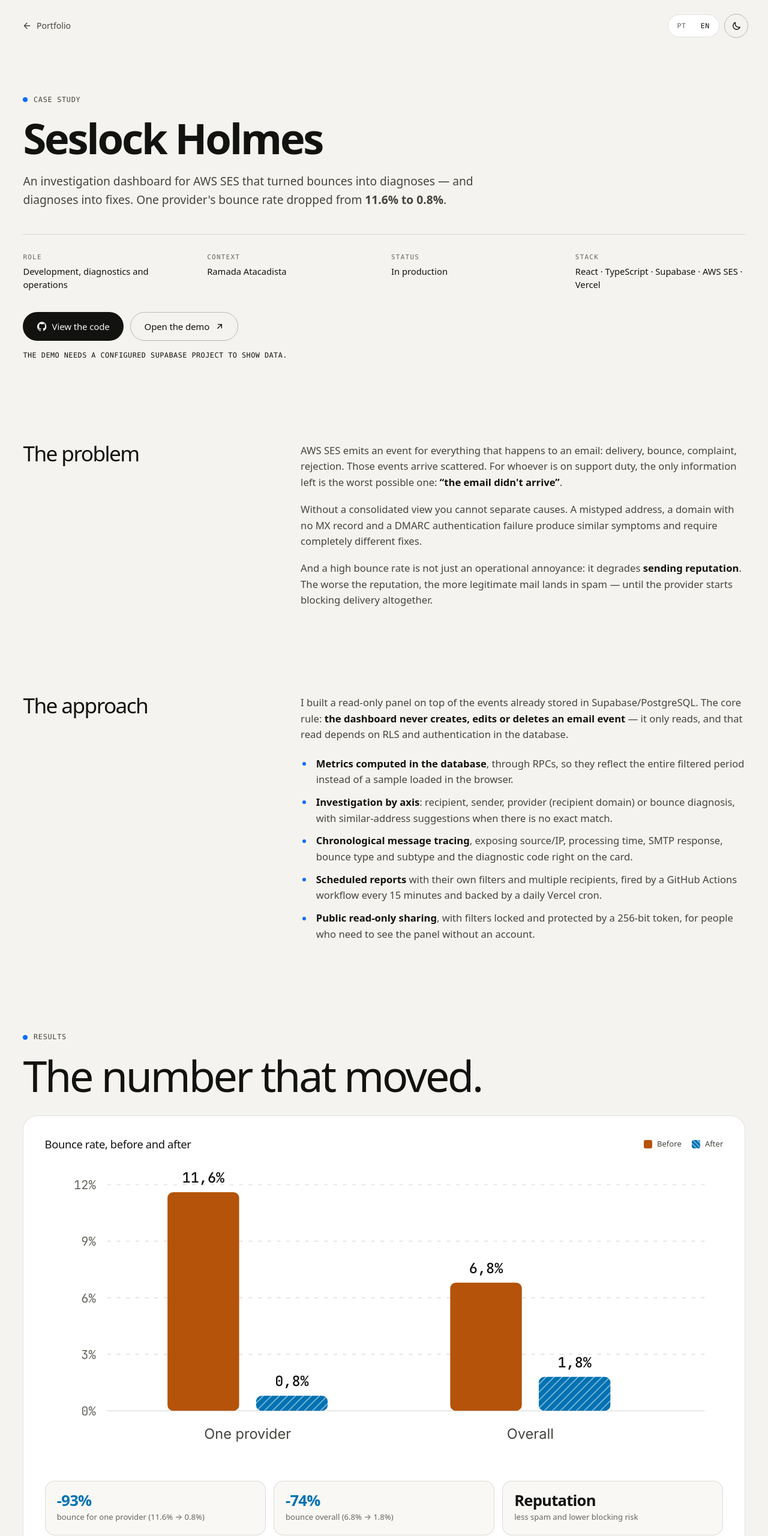
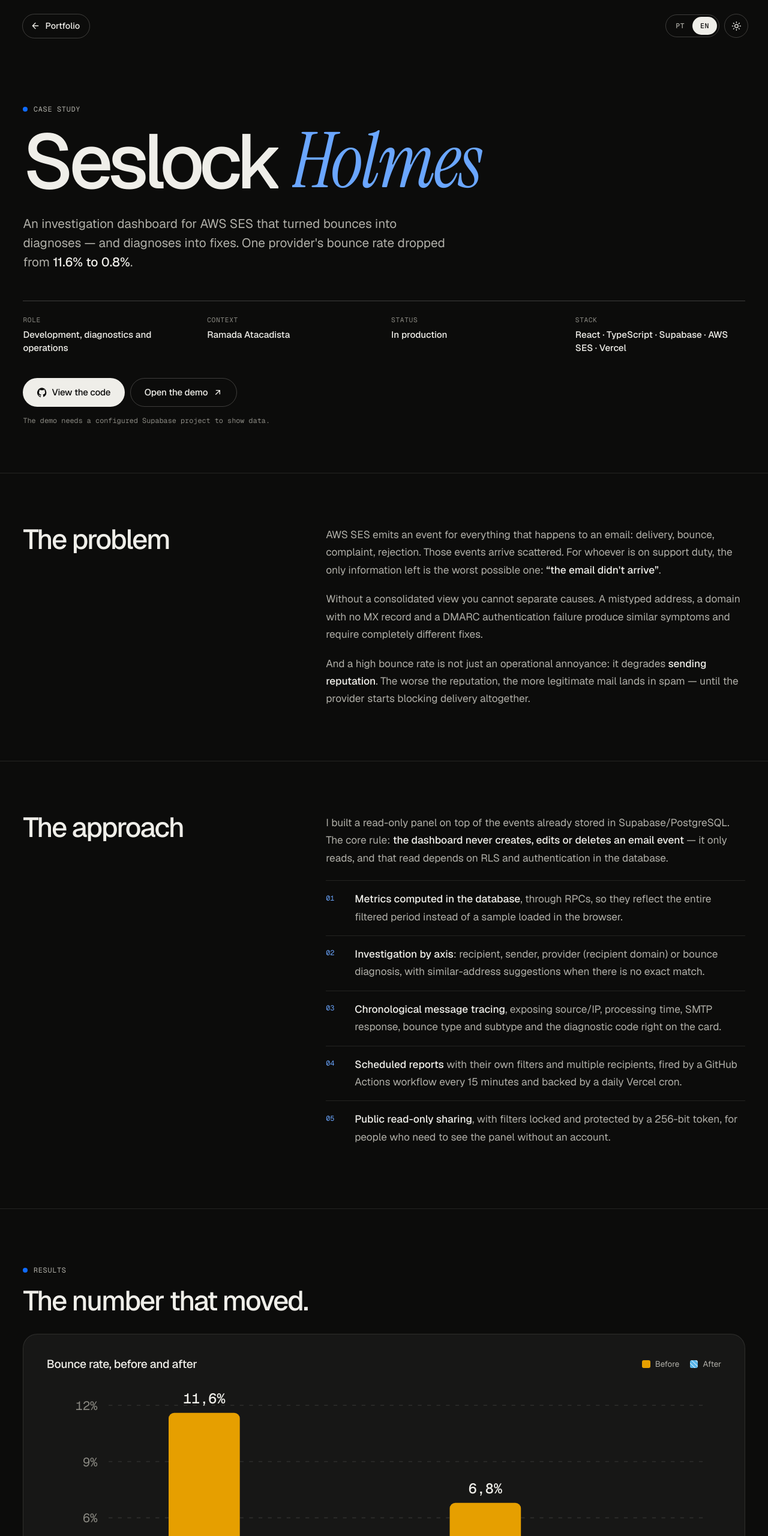
Before and after one commit to rencaldas/rencaldas.github.io, a plain HTML site: page seslock-holmes/index.html in a window 1280 px wide. Shown: the top 2560 px of the page at 60% size. Drawn offline with nearby package versions, Linux system fonts and the light colour scheme.

Commit message:
feat(case-study): alinha o estudo de caso do Seslock Holmes ao novo design
Remove o fundo aurora, adota a nova tipografia, deixa o tema escuro como padrão e anima as barras do gráfico ao entrar na tela.

```diff
--- a/assets/css/case-study.css
+++ b/assets/css/case-study.css
@@ -1,5 +1,5 @@
-/* Bilingual switch: only the active locale's copy stays in the DOM flow, which
-   also keeps the hidden language out of the accessibility tree. */
+/* Troca bilíngue: só o idioma ativo fica no fluxo do DOM, o que também tira o
+   idioma oculto da árvore de acessibilidade. */
 :root[data-locale="pt"] [data-lang="en"],
 :root[data-locale="en"] [data-lang="pt"] {
   display: none;
@@ -8,96 +8,111 @@
 .lang-switch {
   display: inline-flex;
   padding: 3px;
-  border: 1px solid var(--border);
+  border: 1px solid var(--border-strong);
   border-radius: 999px;
-  background: var(--surface);
 }
 
 .lang-switch button {
-  padding: 0.35rem 0.75rem;
+  padding: 0.35rem 0.8rem;
   border: 0;
   border-radius: 999px;
   background: transparent;
-  color: var(--text-dim);
+  color: var(--text-soft);
   font-family: var(--font-mono);
   font-size: 0.72rem;
   font-weight: 500;
   letter-spacing: 0.06em;
-  cursor: pointer;
-  transition: background-color 240ms var(--ease), color 240ms var(--ease);
+  transition: background-color 300ms var(--ease), color 300ms var(--ease);
 }
 
 .lang-switch button[aria-pressed="true"] {
-  background: var(--grad);
-  color: var(--accent-ink);
+  background: var(--invert-bg);
+  color: var(--invert-text);
 }
 
 .back-link {
   display: inline-flex;
   align-items: center;
-  gap: 0.5rem;
-  color: var(--text-soft);
-  font-size: 0.88rem;
+  gap: 0.55rem;
+  padding: 0.5rem 1rem 0.5rem 0.8rem;
+  border: 1px solid var(--border-strong);
+  border-radius: 999px;
+  font-size: 0.9rem;
   font-weight: 500;
-  transition: color 240ms var(--ease), gap 240ms var(--ease);
+  transition: border-color 300ms var(--ease), gap 400ms var(--ease-out);
 }
 
 .back-link svg {
   width: 1rem;
   height: 1rem;
-  transition: transform 240ms var(--ease);
+  transition: transform 400ms var(--ease-out);
 }
 
 .back-link:hover {
-  color: var(--accent);
-  gap: 0.7rem;
+  gap: 0.8rem;
+  border-color: var(--text);
 }
 
 .back-link:hover svg {
-  transform: translateX(-2px);
+  transform: translateX(-3px);
 }
 
 /* ------------------------------------------------------------------ hero -- */
 
 .case-hero {
-  padding-top: clamp(7rem, 13vw, 9.5rem);
-  padding-bottom: clamp(2.5rem, 5vw, 4rem);
+  padding-top: calc(var(--header-h) + clamp(3.5rem, 9vw, 6rem));
+  padding-bottom: clamp(3rem, 6vw, 5rem);
 }
 
 .case-title {
-  max-width: 20ch;
-  font-size: clamp(2.5rem, 6vw, 4.4rem);
-  letter-spacing: -0.045em;
-  line-height: 1;
+  max-width: 12ch;
+  font-size: clamp(3.2rem, 10vw, 9rem);
+  font-weight: 500;
+  letter-spacing: -0.065em;
+  line-height: 0.9;
+}
+
+.case-title em {
+  font-family: var(--font-serif);
+  font-style: italic;
+  font-weight: 400;
+  letter-spacing: -0.02em;
+  color: var(--accent-text);
 }
 
 .case-sub {
-  max-width: 48rem;
-  margin-top: 1.4rem;
+  max-width: 44rem;
+  margin-top: 1.8rem;
   color: var(--text-soft);
-  font-size: clamp(1.02rem, 1.6vw, 1.2rem);
+  font-size: clamp(1.08rem, 1.7vw, 1.3rem);
+  line-height: 1.55;
+}
+
+.case-sub strong {
+  color: var(--text);
+  font-weight: 500;
 }
 
 .case-meta {
   display: grid;
   grid-template-columns: repeat(auto-fit, minmax(11rem, 1fr));
   gap: 1.5rem;
-  margin-top: 2.6rem;
-  padding-top: 1.8rem;
-  border-top: 1px solid var(--border);
+  margin-top: 3rem;
+  padding-top: 1.4rem;
+  border-top: 1px solid var(--border-strong);
 }
 
 .case-meta dt {
   margin-bottom: 0.3rem;
   color: var(--text-dim);
   font-family: var(--font-mono);
-  font-size: 0.68rem;
-  letter-spacing: 0.12em;
+  font-size: 0.7rem;
+  letter-spacing: 0.06em;
   text-transform: uppercase;
 }
 
 .case-meta dd {
-  font-size: 0.92rem;
+  font-size: 0.95rem;
   font-weight: 500;
   line-height: 1.45;
 }
@@ -105,106 +120,135 @@
 .case-actions {
   display: flex;
   flex-wrap: wrap;
-  gap: 0.7rem;
-  margin-top: 2.2rem;
+  gap: 0.6rem;
+  margin-top: 2.4rem;
+}
+
+.case-hero .mono {
+  color: var(--text-dim);
+  text-transform: none;
+  letter-spacing: 0;
 }
 
 /* --------------------------------------------------------------- content -- */
 
 .case-section {
-  padding-block: clamp(3rem, 6vw, 4.5rem);
+  padding-block: clamp(3.5rem, 7vw, 5.5rem);
+  border-top: 1px solid var(--border);
 }
 
 .case-layout {
   display: grid;
-  grid-template-columns: minmax(0, 0.35fr) minmax(0, 0.65fr);
-  gap: clamp(2rem, 5vw, 4rem);
+  grid-template-columns: minmax(0, 0.38fr) minmax(0, 0.62fr);
+  gap: clamp(2rem, 6vw, 5rem);
   align-items: start;
 }
 
 .case-layout > h2 {
   position: sticky;
-  top: 6.5rem;
-  font-size: clamp(1.6rem, 3vw, 2.2rem);
+  top: 7rem;
+  font-size: clamp(1.9rem, 3.6vw, 3rem);
+}
+
+.case-section h2 {
+  font-size: clamp(1.9rem, 3.6vw, 3rem);
 }
 
 .case-body {
   display: grid;
-  gap: 1.15rem;
+  gap: 1.2rem;
   color: var(--text-soft);
-  font-size: 1.04rem;
+  font-size: 1.08rem;
+  line-height: 1.7;
 }
 
 .case-body > [data-lang] {
   display: grid;
-  gap: 1.15rem;
+  gap: 1.2rem;
 }
 
 .case-body strong {
   color: var(--text);
-  font-weight: 600;
+  font-weight: 500;
+}
+
+.case-body code {
+  padding: 0.1rem 0.4rem;
+  border-radius: var(--r-xs);
+  background: var(--bg-2);
+  color: var(--text);
+  font-family: var(--font-mono);
+  font-size: 0.86em;
 }
 
 .case-body ul {
   display: grid;
-  gap: 0.7rem;
+  gap: 0;
   margin: 0.2rem 0 0;
   padding: 0;
   list-style: none;
+  counter-reset: item;
 }
 
 .case-body li {
   position: relative;
-  padding-left: 1.6rem;
+  padding: 1rem 0 1rem 3rem;
+  border-top: 1px solid var(--border);
+  counter-increment: item;
 }
 
 .case-body li::before {
   position: absolute;
-  top: 0.62em;
-  left: 0.2rem;
-  width: 6px;
-  height: 6px;
-  border-radius: 50%;
-  background: var(--accent);
-  content: "";
+  top: 1.15rem;
+  left: 0;
+  color: var(--accent-text);
+  font-family: var(--font-mono);
+  font-size: 0.74rem;
+  content: counter(item, decimal-leading-zero);
 }
 
 .callout {
-  padding: 1.3rem 1.5rem;
-  border-left: 2px solid var(--accent);
-  border-radius: var(--r-sm);
-  background: var(--grad-soft);
-  color: var(--text);
-  font-size: 0.98rem;
+  padding: 1.5rem 1.7rem;
+  border-radius: var(--r-md);
+  background: var(--invert-bg);
+  color: var(--invert-text);
+  font-size: 1.05rem;
+  line-height: 1.65;
 }
 
 .spec-grid {
   display: grid;
   grid-template-columns: repeat(auto-fit, minmax(14rem, 1fr));
-  gap: 0.8rem;
+  gap: 0.75rem;
   margin-top: 0.4rem;
 }
 
 .spec {
-  padding: 1.1rem 1.2rem;
+  padding: 1.3rem 1.4rem;
   border-radius: var(--r-md);
+  transition: border-color 300ms var(--ease), transform 600ms var(--ease-out);
+}
+
+.spec:hover {
+  border-color: var(--border-strong);
+  transform: translateY(-3px);
 }
 
 .spec h3 {
-  margin-bottom: 0.3rem;
-  font-size: 0.95rem;
+  margin-bottom: 0.35rem;
+  font-size: 1.05rem;
 }
 
 .spec p {
-  color: var(--text-dim);
-  font-size: 0.85rem;
-  line-height: 1.5;
+  color: var(--text-soft);
+  font-size: 0.9rem;
+  line-height: 1.55;
 }
 
 /* ----------------------------------------------------------------- chart -- */
 
 .chart-card {
-  padding: clamp(1.4rem, 3vw, 2.2rem);
+  padding: clamp(1.4rem, 3vw, 2.4rem);
 }
 
 .chart-head {
@@ -217,7 +261,7 @@
 }
 
 .chart-head h3 {
-  font-size: 1.15rem;
+  font-size: 1.2rem;
 }
 
 .chart-legend {
@@ -231,7 +275,7 @@
   align-items: center;
   gap: 0.5rem;
   color: var(--text-soft);
-  font-size: 0.82rem;
+  font-size: 0.84rem;
 }
 
 .legend-swatch {
@@ -241,29 +285,25 @@
   border-radius: 3px;
 }
 
-/* Okabe-Ito pairing: orange vs. sky blue stays distinguishable under every
-   common form of color vision deficiency, and each bar is labelled anyway. */
+/* Par Okabe-Ito: laranja e azul seguem distinguíveis em todas as formas comuns
+   de daltonismo, e cada barra é rotulada de qualquer forma. */
 .legend-before {
   background: var(--c-before);
 }
 
 .legend-after {
   background: var(--c-after);
-  background-image: repeating-linear-gradient(
-    45deg,
-    rgba(255, 255, 255, 0.55) 0 2px,
-    transparent 2px 5px
-  );
+  background-image: repeating-linear-gradient(45deg, rgba(255, 255, 255, 0.55) 0 2px, transparent 2px 5px);
 }
 
 :root {
+  --c-before: #b45309;
+  --c-after: #0072b2;
+}
+
+:root[data-theme="dark"] {
   --c-before: #e69f00;
   --c-after: #56b4e9;
-}
-
-:root[data-theme="light"] {
-  --c-before: #b45309;
-  --c-after: #0072b2;
 }
 
 .chart-svg {
@@ -272,8 +312,32 @@
   overflow: visible;
 }
 
-/* The chart scales with its viewBox, so at phone widths the baked-in SVG font
-   sizes render around 7px. Scale them back up to stay readable. */
+.chart-svg text {
+  font-family: var(--font-mono);
+}
+
+.chart-svg .c-cat text {
+  font-family: var(--font-sans);
+}
+
+/* As barras crescem a partir da base quando o gráfico entra na tela. */
+.js .chart-card .chart-svg rect {
+  transform: scaleY(0);
+  transform-box: fill-box;
+  transform-origin: bottom;
+  transition: transform 1200ms var(--ease-out);
+}
+
+.js .chart-card.is-visible .chart-svg rect {
+  transform: none;
+}
+
+.js .chart-card.is-visible .chart-svg rect:nth-child(2) { transition-delay: 120ms; }
+.js .chart-card.is-visible .chart-svg rect:nth-child(3) { transition-delay: 240ms; }
+.js .chart-card.is-visible .chart-svg rect:nth-child(4) { transition-delay: 360ms; }
+
+/* O gráfico escala pelo viewBox; no celular as fontes fixas do SVG ficariam
+   com uns 7px. Aqui elas voltam a um tamanho legível. */
 @media (max-width: 680px) {
   .chart-svg .c-value {
     font-size: 26px;
@@ -293,35 +357,34 @@
   padding-top: 1.2rem;
   border-top: 1px solid var(--border);
   color: var(--text-dim);
-  font-size: 0.84rem;
+  font-size: 0.86rem;
 }
 
 .delta-row {
   display: grid;
   grid-template-columns: repeat(auto-fit, minmax(12rem, 1fr));
-  gap: 0.8rem;
+  gap: 0.75rem;
   margin-top: 1.4rem;
 }
 
 .delta {
   padding: 1.1rem 1.2rem;
-  border: 1px solid var(--border);
   border-radius: var(--r-md);
-  background: var(--surface-2);
+  background: var(--bg);
 }
 
 .delta b {
   display: block;
-  font-size: 1.6rem;
-  font-weight: 600;
-  letter-spacing: -0.03em;
+  font-size: 1.9rem;
+  font-weight: 400;
+  letter-spacing: -0.05em;
   line-height: 1.1;
   font-variant-numeric: tabular-nums;
 }
 
 .delta span {
   color: var(--text-dim);
-  font-size: 0.82rem;
+  font-size: 0.84rem;
 }
 
 /* ------------------------------------------------------------------- cta -- */
@@ -330,18 +393,43 @@
   display: grid;
   gap: 1.4rem;
   justify-items: center;
-  padding: clamp(2.2rem, 5vw, 3.6rem);
+  padding: clamp(2.6rem, 6vw, 4.5rem);
+  border: 0;
+  background: var(--invert-bg);
+  color: var(--invert-text);
   text-align: center;
 }
 
 .case-cta h2 {
-  max-width: 22ch;
-  font-size: clamp(1.8rem, 3.6vw, 2.6rem);
+  max-width: 18ch;
+  font-size: clamp(2.2rem, 5vw, 4rem);
 }
 
 .case-cta p {
   max-width: 44ch;
-  color: var(--text-soft);
+  opacity: 0.75;
+}
+
+.case-cta .btn-primary {
+  background: var(--invert-text);
+  color: var(--invert-bg);
+}
+
+.case-cta .btn-primary:hover {
+  color: var(--on-accent);
+}
+
+.case-cta .btn-ghost {
+  border-color: color-mix(in srgb, var(--invert-text) 35%, transparent);
+  color: var(--invert-text);
+}
+
+.case-cta .btn-ghost:hover {
+  color: var(--on-accent);
+}
+
+.case-section:last-of-type {
+  border-top: 0;
 }
 
 @media (max-width: 860px) {
@@ -353,3 +441,9 @@
     position: static;
   }
 }
+
+@media (prefers-reduced-motion: reduce) {
+  .js .chart-card .chart-svg rect {
+    transform: none;
+  }
+}
--- a/seslock-holmes/index.html
+++ b/seslock-holmes/index.html
@@ -8,7 +8,7 @@
       name="description"
       content="Estudo de caso do Seslock Holmes: dashboard de investigação de e-mails do AWS SES que reduziu a taxa de bounce de 11,6% para 0,8% em um provedor."
     />
-    <meta name="theme-color" content="#05070d" />
+    <meta name="theme-color" content="#0c0c0b" />
     <link rel="canonical" href="https://rencaldas.github.io/seslock-holmes/" />
 
     <meta property="og:type" content="article" />
@@ -27,8 +27,7 @@
         root.classList.add("js");
         try {
           const savedTheme = localStorage.getItem("rencaldas-theme");
-          root.dataset.theme =
-            savedTheme || (window.matchMedia("(prefers-color-scheme: light)").matches ? "light" : "dark");
+          root.dataset.theme = savedTheme || "dark"; // escuro é o padrão; o botão salva a escolha
           const savedLocale = localStorage.getItem("rencaldas-locale");
           const browserLocale = (navigator.language || "pt").toLowerCase().startsWith("pt") ? "pt" : "en";
           root.dataset.locale = savedLocale === "en" || savedLocale === "pt" ? savedLocale : browserLocale;
@@ -44,7 +43,7 @@
     <link rel="preconnect" href="https://fonts.googleapis.com" />
     <link rel="preconnect" href="https://fonts.gstatic.com" crossorigin />
     <link
-      href="https://fonts.googleapis.com/css2?family=Inter:wght@400;500;600;700&family=JetBrains+Mono:wght@400;500&display=swap"
+      href="https://fonts.googleapis.com/css2?family=Geist:wght@300..700&family=Geist+Mono:wght@400;500&family=Instrument+Serif:ital@0;1&display=swap"
       rel="stylesheet"
     />
     <link rel="stylesheet" href="../assets/css/styles.css" />
@@ -54,16 +53,6 @@
   <body>
     <a class="skip-link" href="#main" data-lang="pt">Ir para o conteúdo</a>
     <a class="skip-link" href="#main" data-lang="en">Skip to content</a>
-
-    <div class="backdrop" aria-hidden="true">
-      <div class="backdrop-aurora">
-        <span class="blob blob-a"></span>
-        <span class="blob blob-b"></span>
-        <span class="blob blob-c"></span>
-      </div>
-      <div class="backdrop-grid"></div>
-      <div class="backdrop-noise"></div>
-    </div>
 
     <svg width="0" height="0" style="position: absolute" aria-hidden="true" focusable="false">
       <defs>
@@ -86,7 +75,7 @@
       </defs>
     </svg>
 
-    <header class="header is-stuck" data-header>
+    <header class="header" data-header>
       <div class="header-inner">
         <a class="back-link" href="../">
           <svg aria-hidden="true"><use href="#i-arrow-left" /></svg>
@@ -117,7 +106,7 @@
             <span data-lang="en">Case study</span>
           </p>
 
-          <h1 class="case-title gradient-flow" data-reveal style="--delay: 60ms">Seslock Holmes</h1>
+          <h1 class="case-title" data-split>Seslock <em>Holmes</em></h1>
 
           <p class="case-sub" data-reveal style="--delay: 120ms">
             <span data-lang="pt">
@@ -354,7 +343,7 @@
                 <line x1="66" y1="20" x2="700" y2="20" stroke-dasharray="4 6" />
               </g>
 
-              <g class="c-axis" fill="var(--text-dim)" font-family="JetBrains Mono, monospace" font-size="13" text-anchor="end">
+              <g class="c-axis" fill="var(--text-dim)" font-family="Geist Mono, monospace" font-size="13" text-anchor="end">
                 <text x="54" y="265">0%</text>
                 <text x="54" y="205">3%</text>
                 <text x="54" y="145">6%</text>
@@ -369,14 +358,14 @@
                 <rect x="524" y="224" width="76" height="36" rx="6" fill="url(#after-hatch)" />
               </g>
 
-              <g class="c-value" fill="var(--text)" font-family="JetBrains Mono, monospace" font-size="15" font-weight="500" text-anchor="middle">
+              <g class="c-value" fill="var(--text)" font-family="Geist Mono, monospace" font-size="15" font-weight="500" text-anchor="middle">
                 <text x="168" y="18">11,6%</text>
                 <text x="262" y="234">0,8%</text>
                 <text x="468" y="114">6,8%</text>
                 <text x="562" y="214">1,8%</text>
               </g>
 
-              <g class="c-cat" fill="var(--text-soft)" font-family="Inter, sans-serif" font-size="15" text-anchor="middle">
+              <g class="c-cat" fill="var(--text-soft)" font-family="Geist, sans-serif" font-size="15" text-anchor="middle">
                 <text x="215" y="290" data-lang="pt">Um provedor</text>
                 <text x="215" y="290" data-lang="en">One provider</text>
                 <text x="515" y="290" data-lang="pt">Cenário geral</text>
```
